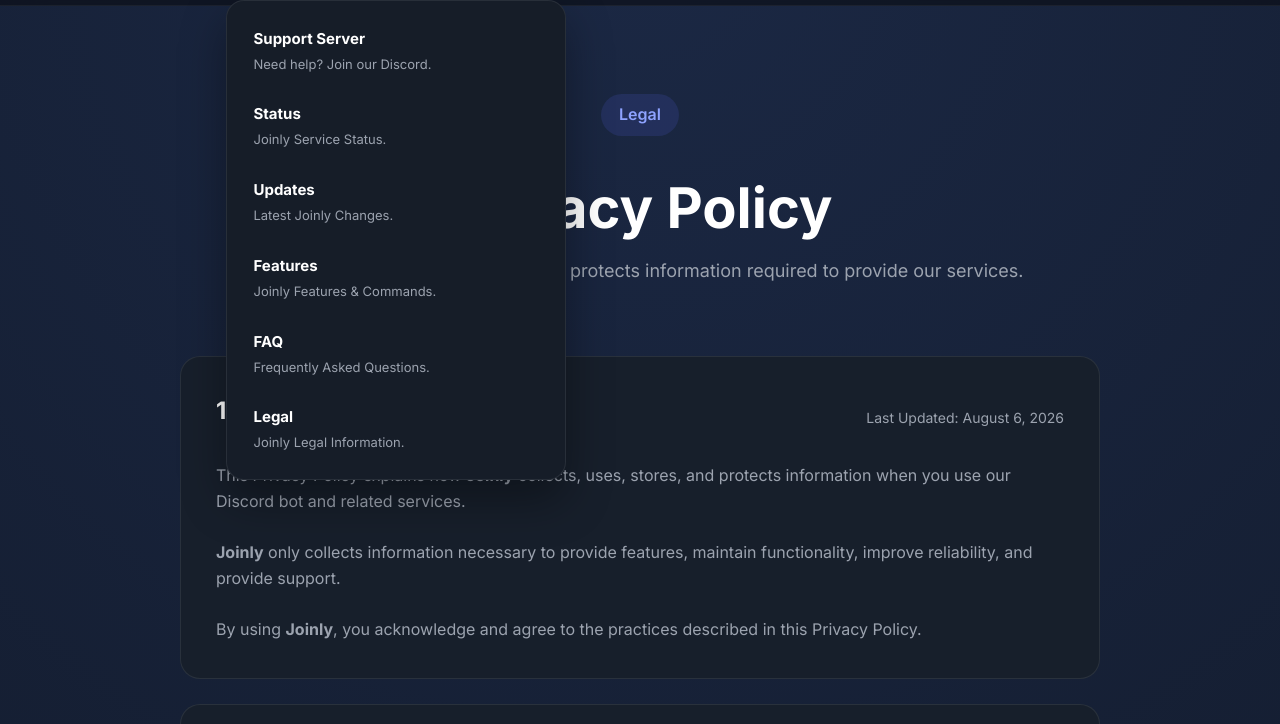
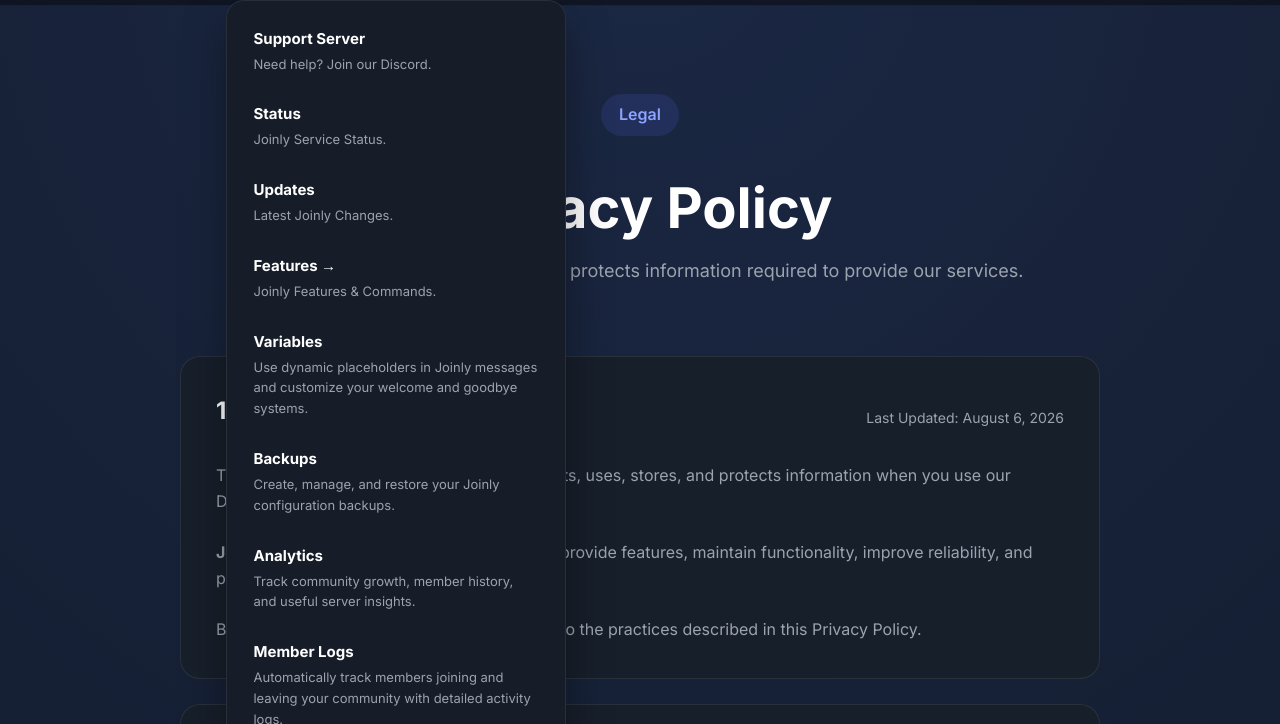
Before and after one commit to joinlybot/joinlywebsite, a plain HTML site: page legal/privacy/index.html in a window 1280 px wide. Both pictures are taken after a click on the button "Help". Shown: the part 76-800 px from the top of the page. Drawn offline with Linux system fonts and the light colour scheme.

Commit message:
Enhance features section with detailed descriptions
Added detailed descriptions for Joinly features including Variables, Backups, Analytics, and Member Logs.

```diff
--- a/legal/privacy/index.html
+++ b/legal/privacy/index.html
@@ -88,13 +88,61 @@ Help
 </a>
 
 
-<a href="/features">
+<div class="features-dropdown">
 
-<h4>Features</h4>
+    <a href="/features">
+        <h4>Features →</h4>
+        <p>Joinly Features & Commands.</p>
+    </a>
 
-<p>Joinly Features & Commands.</p>
+    <div class="features-menu">
 
-</a>
+        <a href="/features/variables">
+
+            <h4>Variables</h4>
+
+            <p>
+                Use dynamic placeholders in Joinly messages and customize your welcome and goodbye systems.
+            </p>
+
+        </a>
+
+
+        <a href="/features/backups">
+
+            <h4>Backups</h4>
+
+            <p>
+                Create, manage, and restore your Joinly configuration backups.
+            </p>
+
+        </a>
+
+
+        <a href="/features/analytics">
+
+            <h4>Analytics</h4>
+
+            <p>
+                Track community growth, member history, and useful server insights.
+            </p>
+
+        </a>
+
+
+        <a href="/features/member-logs">
+
+            <h4>Member Logs</h4>
+
+            <p>
+                Automatically track members joining and leaving your community with detailed activity logs.
+            </p>
+
+        </a>
+
+    </div>
+
+</div>
 
 
 <a href="/faq">
```
